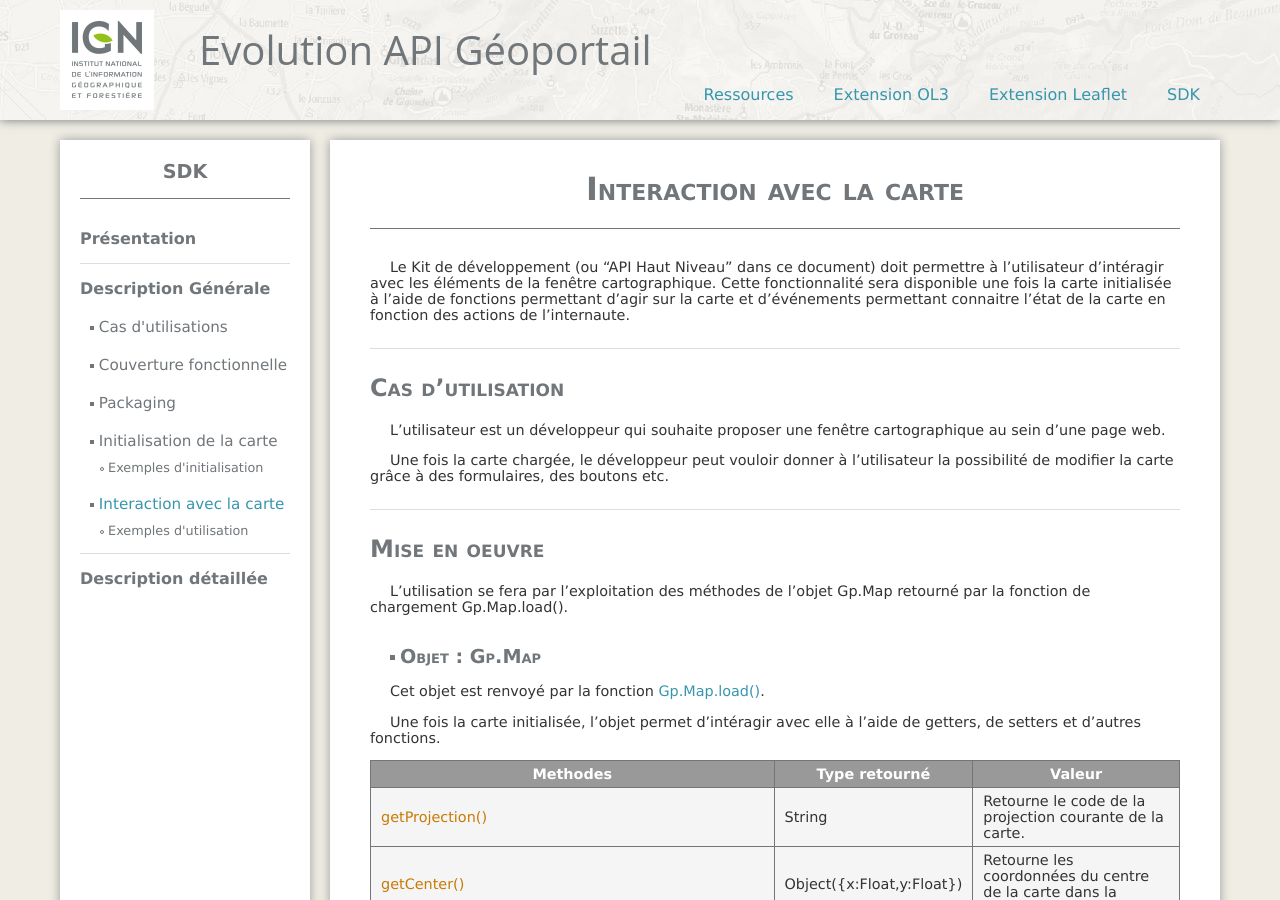
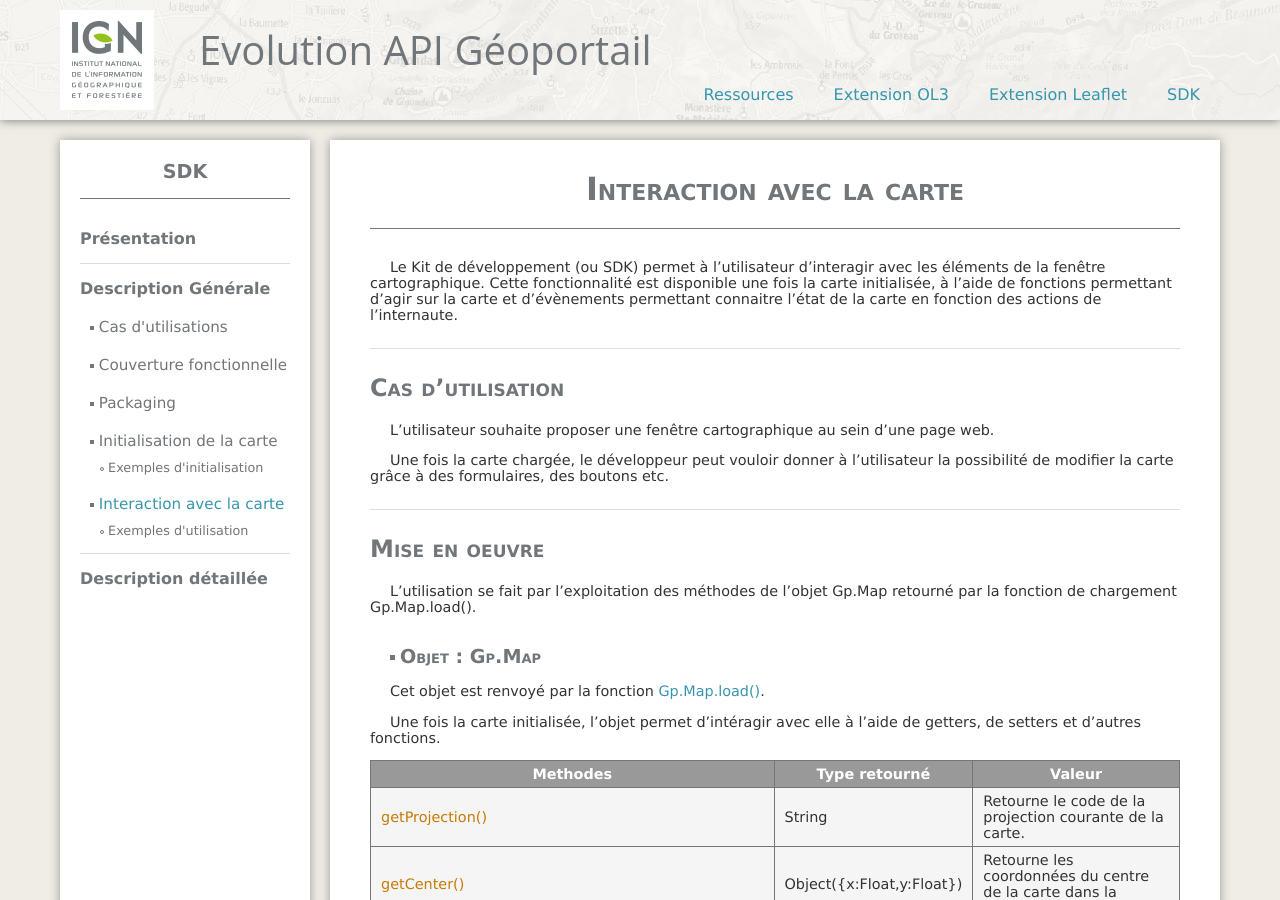
Before and after one commit to IGNF/evolution-apigeoportail, a Jekyll site: the page built from sdk/interaction-carte.md, in a window 1280 px wide and 900 px high. Built offline with Jekyll 4.4.1, drawn with Linux system fonts in a browser that asks for light colours; nearby versions of some CDN libraries.

Commit message:
Update interaction-carte.md

```diff
--- a/sdk/interaction-carte.md
+++ b/sdk/interaction-carte.md
@@ -7,17 +7,17 @@
 ---
 # Interaction avec la carte
 
-Le Kit de développement (ou "API Haut Niveau" dans ce document) doit permettre à l'utilisateur d'intéragir avec les éléments de la fenêtre cartographique. Cette fonctionnalité sera disponible une fois la carte initialisée à l'aide de fonctions permettant d'agir sur la carte et d'événements permettant connaitre l'état de la carte en fonction des actions de l'internaute.
+Le Kit de développement (ou SDK) permet à l'utilisateur d'interagir avec les éléments de la fenêtre cartographique. Cette fonctionnalité est disponible une fois la carte initialisée, à l'aide de fonctions permettant d'agir sur la carte et d'évènements permettant connaitre l'état de la carte en fonction des actions de l'internaute.
 
 ## Cas d'utilisation
 
-L'utilisateur est un développeur qui souhaite proposer une fenêtre cartographique au sein d'une page web.
+L'utilisateur souhaite proposer une fenêtre cartographique au sein d'une page web.
 
 Une fois la carte chargée, le développeur peut vouloir donner à l'utilisateur la possibilité de modifier la carte grâce à des formulaires, des boutons etc.
 
 ## Mise en oeuvre
 
-L'utilisation se fera par l'exploitation des méthodes de l'objet Gp.Map retourné par la fonction de chargement Gp.Map.load().
+L'utilisation se fait par l'exploitation des méthodes de l'objet Gp.Map retourné par la fonction de chargement Gp.Map.load().
 
 ### Objet : Gp.Map
 
```
